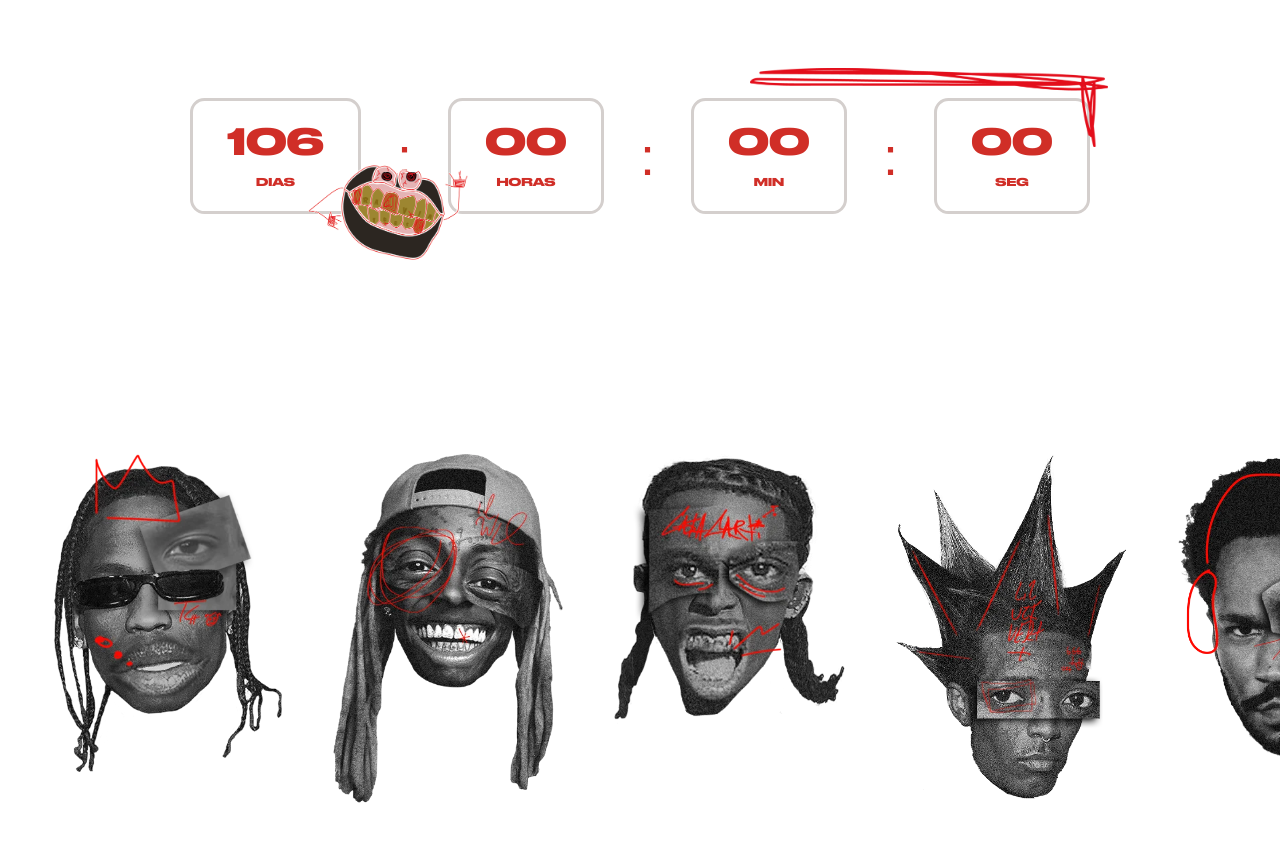
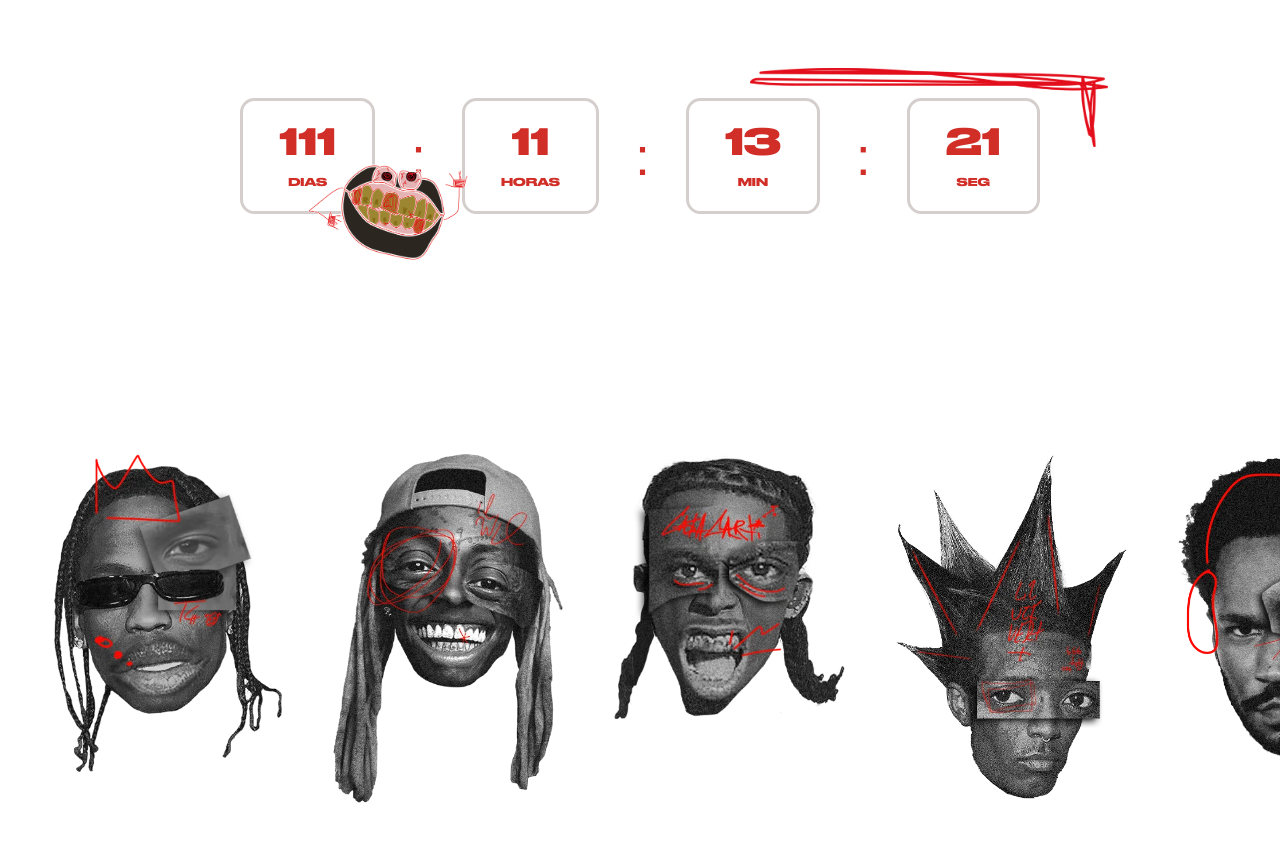
Before and after one commit to eemmalb/WEBFESTIVAL_EmmaLagoBanda, a plain HTML site: page index.html in a window 1280 px wide. Shown: the part 1480-2321 px from the top of the page. Drawn offline with nearby package versions, Linux system fonts and the light colour scheme.

Commit message:
contador funcional

```diff
--- a/index.html
+++ b/index.html
@@ -134,24 +134,24 @@
                         <!-- <h3 class="sect-title">EL FESTIVAL COMIENZA EN:</h3> -->
                         <div class="fest-countdown">
                             <div class="fest-box">
-                                <span class="fest-num">106</span>
+                                <span class="fest-num" id="countdown-days">106</span>
                                 <span class="fest-label">DIAS</span>
                             </div>
                             <span class="fest-sep">:</span>
                         <!-- ilustración entre DÍAS y HORAS -->
                         <img class="mr-inline" src="media/img/mrGrillzy-right.webp" alt="ilustración">
                             <div class="fest-box">
-                                <span class="fest-num">00</span>
+                                <span class="fest-num" id="countdown-hours">00</span>
                                 <span class="fest-label">HORAS</span>
                             </div>
                             <span class="fest-sep">:</span>
                             <div class="fest-box">
-                                <span class="fest-num">00</span>
+                                <span class="fest-num" id="countdown-minutes">00</span>
                                 <span class="fest-label">MIN</span>
                             </div>
                             <span class="fest-sep">:</span>
                             <div class="fest-box">
-                                <span class="fest-num">00</span>
+                                <span class="fest-num" id="countdown-seconds">00</span>
                                 <span class="fest-label">SEG</span>
                             </div>
                         </div>
--- a/js/script.js
+++ b/js/script.js
@@ -18,6 +18,54 @@
 
 
 
+
+
+// COUNTDOWN FUNCIONAL
+function initCountdown() {
+    const targetDate = new Date("2026-02-20T00:00:00"); // ajusta a la fecha/hora del evento
+    const els = {
+        days: document.getElementById("countdown-days"),
+        hours: document.getElementById("countdown-hours"),
+        minutes: document.getElementById("countdown-minutes"),
+        seconds: document.getElementById("countdown-seconds"),
+    };
+
+    if (!els.days || !els.hours || !els.minutes || !els.seconds) {
+        return;
+    }
+
+    let timerId = null;
+
+    function updateCountdown() {
+        const now = new Date();
+        let diff = targetDate - now;
+
+        if (diff <= 0) {
+            diff = 0;
+            if (timerId !== null) {
+                clearInterval(timerId);
+            }
+        }
+
+        const totalSeconds = Math.floor(diff / 1000);
+        const seconds = totalSeconds % 60;
+        const totalMinutes = Math.floor(totalSeconds / 60);
+        const minutes = totalMinutes % 60;
+        const totalHours = Math.floor(totalMinutes / 60);
+        const hours = totalHours % 24;
+        const days = Math.floor(totalHours / 24);
+
+        els.days.textContent = String(days).padStart(2, "0");
+        els.hours.textContent = String(hours).padStart(2, "0");
+        els.minutes.textContent = String(minutes).padStart(2, "0");
+        els.seconds.textContent = String(seconds).padStart(2, "0");
+    }
+
+    updateCountdown();
+    timerId = setInterval(updateCountdown, 1000);
+}
+
+document.addEventListener("DOMContentLoaded", initCountdown);
 
 
 
```
